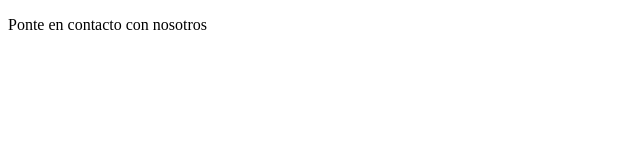
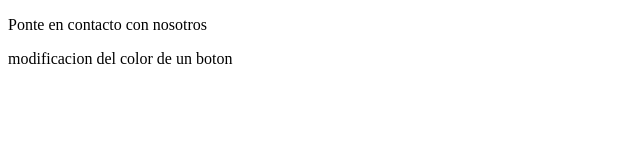
Before and after one commit to exequiel-miranda/PaginaRicaldone, a plain HTML site: page contactanos.html in a window 1280 px wide. Shown: the whole page, without its empty margins (0-640 px from the left). Drawn offline with Linux system fonts and the light colour scheme.

```diff
--- a/contactanos.html
+++ b/contactanos.html
@@ -7,5 +7,6 @@
 </head>
 <body>
     <p>Ponte en contacto con nosotros</p>
+    <p>modificacion del color de un boton</p>
 </body>
 </html>
```
